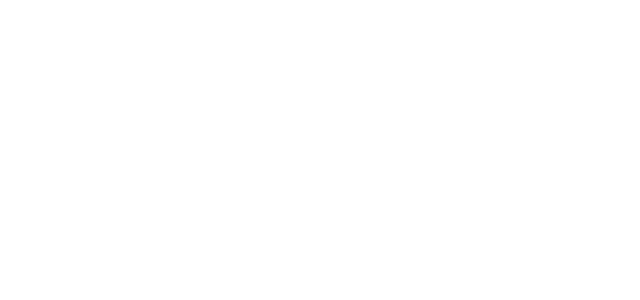
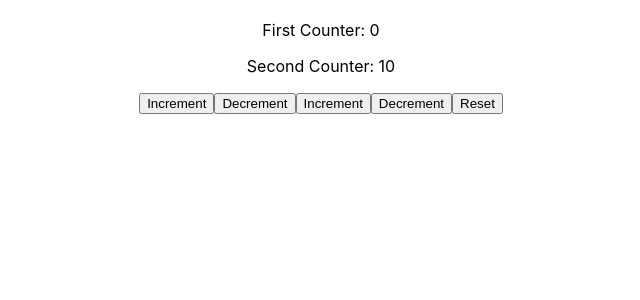
Before and after one commit to anmolsukki/react-hooks, a React (Create React App) app: page /useReducrsComp in a window 1280 px wide. Shown: the top 300 px of the page, without its empty margins (319-959 px from the left). Built offline with nearby package versions, Linux system fonts and the light colour scheme.

Commit message:
Usereducer

```diff
--- a/src/Helper/Routes.js
+++ b/src/Helper/Routes.js
@@ -3,6 +3,8 @@
 import IntervalHookCounter from '../Pages/IntervalHookCounter';
 import prevState from '../Pages/PrevState';
 import UseContextComp from '../Pages/UseContextComp';
+import useReducrs from '../Pages/useReducrs';
+import useReducrs1 from '../Pages/useReducrs1';
 import UseStateArray from '../Pages/UseStateArray';
 
 const Routes = () => {
@@ -12,6 +14,8 @@
         <Route exact path="/useStateArray" component={UseStateArray} />
         <Route exact path="/intervalCount" component={IntervalHookCounter} />
         <Route exact path="/useContextComp" component={UseContextComp} />
+        <Route exact path="/useReducrs" component={useReducrs} />
+        <Route exact path="/useReducrsComp" component={useReducrs1} />
       </Switch>
   );
 };
--- /dev/null
+++ b/src/Pages/useReducrs.js
@@ -0,0 +1,28 @@
+import React, { useReducer } from 'react';
+
+const initialState = 0;
+const reducer = (state, action) => {
+    switch(action) {
+        case "Increment":
+            return state + 1
+        case "Decrement":
+            return state - 1
+        case "Reset":
+            return initialState
+        default: return state
+    }
+}
+
+const useReducrs = () => {
+    const [count, dispatch] = useReducer(reducer, initialState)
+    return (
+        <div>
+            <p>Count: {count}</p>
+            <button onClick={() => dispatch("Increment")}>Increment</button>
+            <button onClick={() => dispatch("Decrement")}>Decrement</button>
+            <button onClick={() => dispatch("Reset")}>Reset</button>
+        </div>
+    )
+}
+
+export default useReducrs
--- /dev/null
+++ b/src/Pages/useReducrs1.js
@@ -0,0 +1,40 @@
+import React, { useReducer } from 'react';
+
+const initialState = {
+    firstCounter: 0,
+    SecondCounter: 10
+};
+const reducer = (state, action) => {
+    switch(action.type) {
+        case "Increment":
+            return {...state, firstCounter: state.firstCounter + action.value}
+        case "Decrement":
+            return {...state, firstCounter: state.firstCounter - action.value}
+            case "Increment2":
+            return {...state, SecondCounter: state.SecondCounter + action.value}
+        case "Decrement2":
+            return {...state, SecondCounter: state.SecondCounter - action.value}
+        case "Reset":
+            return initialState
+        default: return state
+    }
+}
+
+const useReducrs1 = () => {
+    const [count, dispatch] = useReducer(reducer, initialState)
+    return (
+        <div>
+            <div>
+            <p>First Counter: {count.firstCounter}</p>
+            <p>Second Counter: {count.SecondCounter}</p>
+            <button onClick={() => dispatch({type: "Increment", value: 1})}>Increment</button>
+            <button onClick={() => dispatch({type: "Decrement", value: 1 })}>Decrement</button>
+            <button onClick={() => dispatch({type: "Increment2", value: 5})}>Increment</button>
+            <button onClick={() => dispatch({type: "Decrement2", value: 5 })}>Decrement</button>
+            <button onClick={() => dispatch({type: "Reset"})}>Reset</button>
+        </div>
+        </div>
+    )
+}
+
+export default useReducrs1
```
